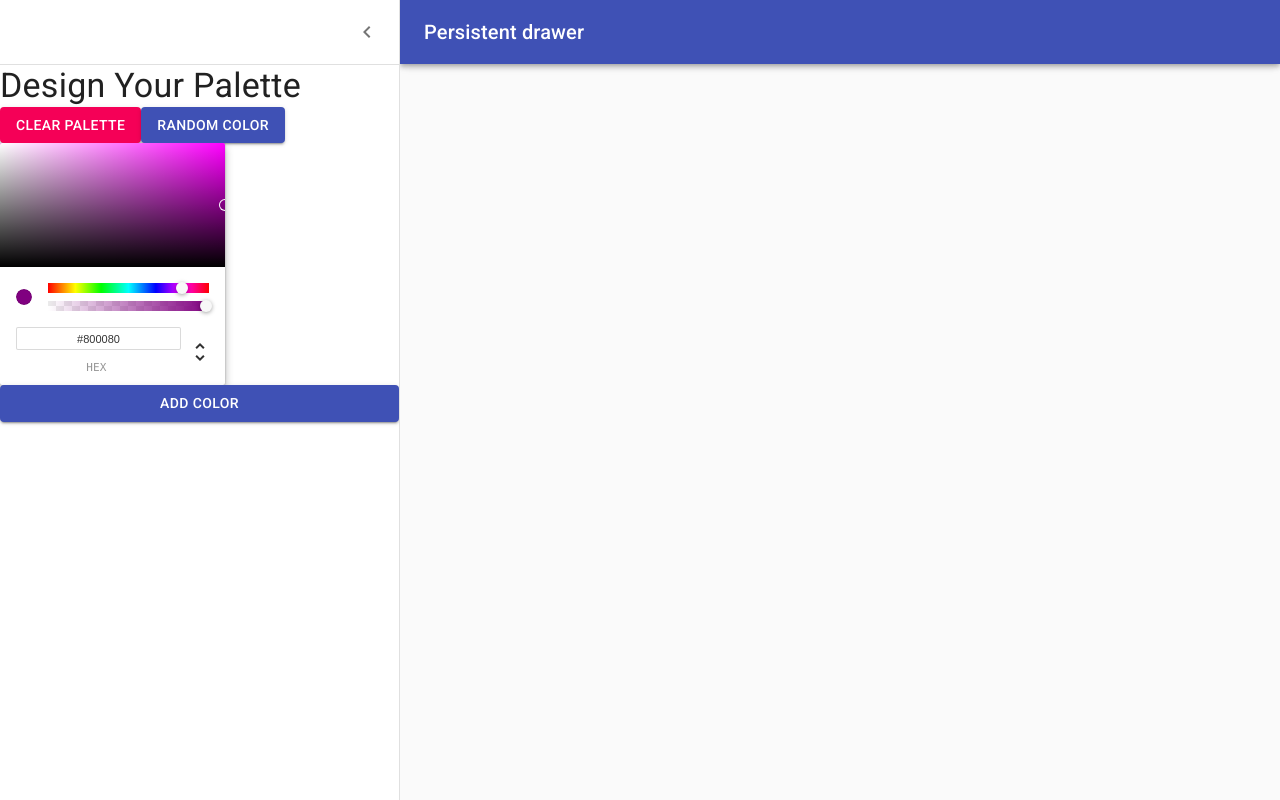
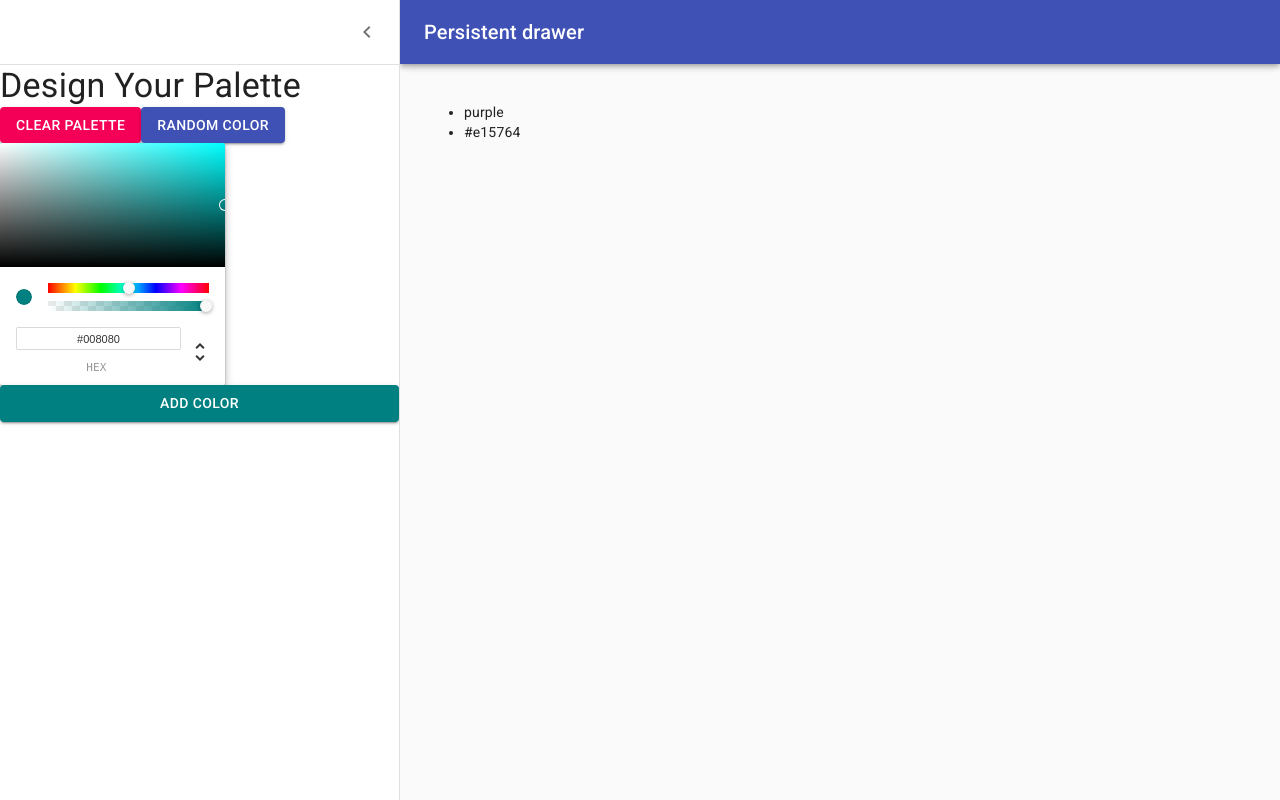
Before and after one commit to davidinoa/palette-maker, a React (Create React App) app: page /palette/new in a window 1280 px wide. Both pictures are taken after a click on the button "Open drawer". Built offline with nearby package versions, Linux system fonts and the light colour scheme.

Commit message:
connect colorpicker to add button

```diff
--- a/src/NewPaletteForm.js
+++ b/src/NewPaletteForm.js
@@ -73,12 +73,17 @@
 class NewPaletteForm extends Component {
   constructor(props) {
     super(props);
+
     this.state = {
       open: false,
+      currentColor: 'teal',
+      colors: ['purple', '#e15764'],
     };
 
     this.handleDrawerOpen = this.handleDrawerOpen.bind(this);
     this.handleDrawerClose = this.handleDrawerClose.bind(this);
+    this.updateCurrentColor = this.updateCurrentColor.bind(this);
+    this.addNewColor = this.addNewColor.bind(this);
   }
 
   handleDrawerOpen() {
@@ -89,9 +94,17 @@
     this.setState({ open: false });
   }
 
+  updateCurrentColor(newColor) {
+    this.setState({ currentColor: newColor.hex });
+  }
+
+  addNewColor() {
+    this.setState({ colors: [...this.state.currentColor, this.state.currentColor] });
+  }
+
   render() {
     const { classes } = this.props;
-    const { open } = this.state;
+    const { open, colors } = this.state;
 
     return (
       <div className={classes.root}>
@@ -138,8 +151,12 @@
               Random Color
             </Button>
           </div>
-          <ChromePicker color="purple" onChangeComplete={(newColor) => console.log(newColor)} />
-          <Button variant="contained" color="primary">
+          <ChromePicker color={this.state.currentColor} onChangeComplete={this.updateCurrentColor} />
+          <Button
+            variant="contained"
+            color="primary"
+            style={{ backgroundColor: this.state.currentColor }}
+            onClick={this.addNewColor}>
             Add Color
           </Button>
         </Drawer>
@@ -148,6 +165,11 @@
             [classes.contentShift]: open,
           })}>
           <div className={classes.drawerHeader} />
+          <ul>
+            {colors.map((color) => (
+              <li>{color}</li>
+            ))}
+          </ul>
         </main>
       </div>
     );
```
